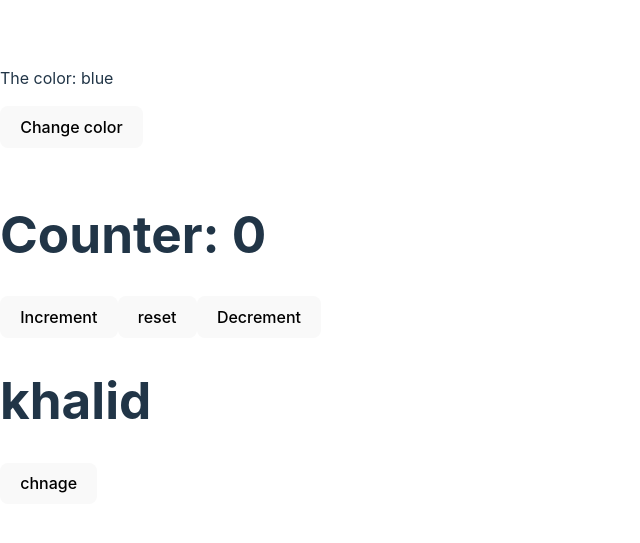
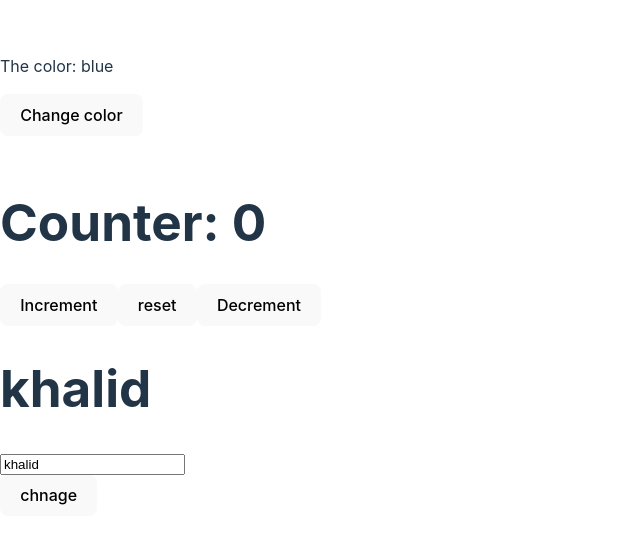
Before and after one commit to Khalid-Graine/learning-redux-toolkit, a React (Vite) app: page / in a window 1280 px wide. Shown: the part 123-666 px from the top of the page, without its empty margins (0-640 px from the left). Built offline with nearby package versions, Linux system fonts and the light colour scheme.

Commit message:
create form to update the name

```diff
--- a/src/App.jsx
+++ b/src/App.jsx
@@ -1,5 +1,5 @@
 // App.js
-import React from 'react';
+import React, { useState } from 'react';
 import { useSelector, useDispatch } from 'react-redux';
 import { increment, decrement , reset} from './store/features/counterSlice';
 import {change} from "./store/features/user"
@@ -7,11 +7,12 @@
 
 
 function App() {
+
   const { count, user,color } = useSelector((state) => ({
     count: state.counter.count,
     user: state.user.value,
   }));
-
+  const [name,setName] = useState(user);
   const dispatch = useDispatch();
 
 
@@ -20,7 +21,6 @@
         <Color />
         <br />
 
-
       <h1>Counter: {count}</h1>
       <button onClick={() => dispatch(increment())}>Increment</button>
       <button onClick={() => dispatch(reset())}>reset</button>
@@ -28,7 +28,10 @@
 
       <br />
       <h1>{user}</h1>
-      <button onClick={() => dispatch(change('thisis ne'))}>chnage</button>
+      <form >
+        <input type="text" value={name} onChange={(e) => setName(e.target.value)}  />
+      </form>
+      <button onClick={() => dispatch(change(name))}>chnage</button>
     </div>
   );
 }
--- a/src/store/features/color.js
+++ b/src/store/features/color.js
@@ -3,7 +3,6 @@
 
 const colorSlice = createSlice({
     name: 'color',
-
     initialState: {
         color: 'blue'
     },
```
